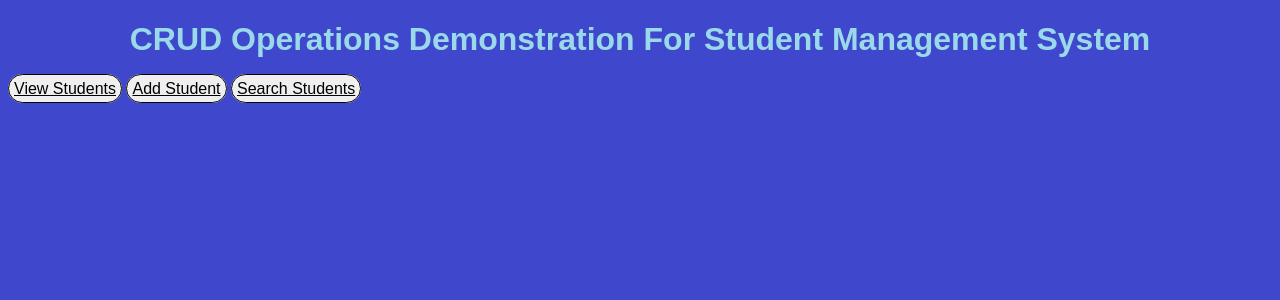
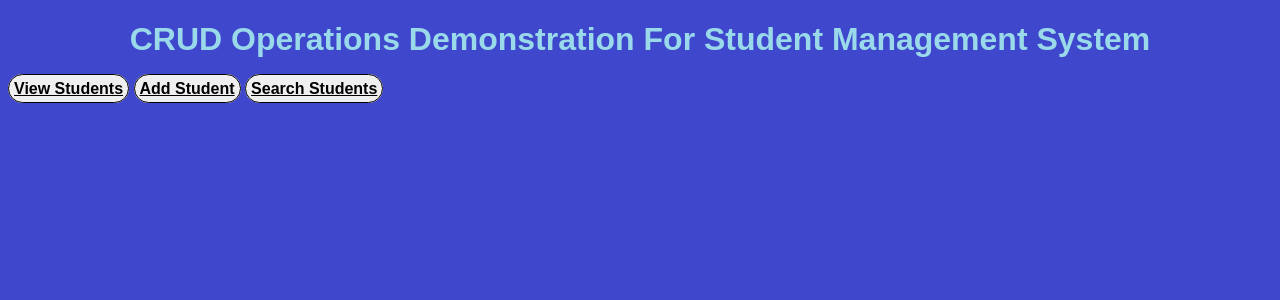
Before and after one commit to andriesvdw1/StudentsDB-Flask, a Flask app: page / in a window 1280 px wide. Shown: the top 300 px of the page. Run offline with Flask 3, Linux system fonts and the light colour scheme.

Commit message:
Update styles.css
bold buttons

```diff
--- a/static/styles.css
+++ b/static/styles.css
@@ -41,4 +41,5 @@ background-color:#EFEFEF;
 border: 1px solid black;
 border-radius:20px;
 padding:5px;
+font-weight: bold;
 }
```
